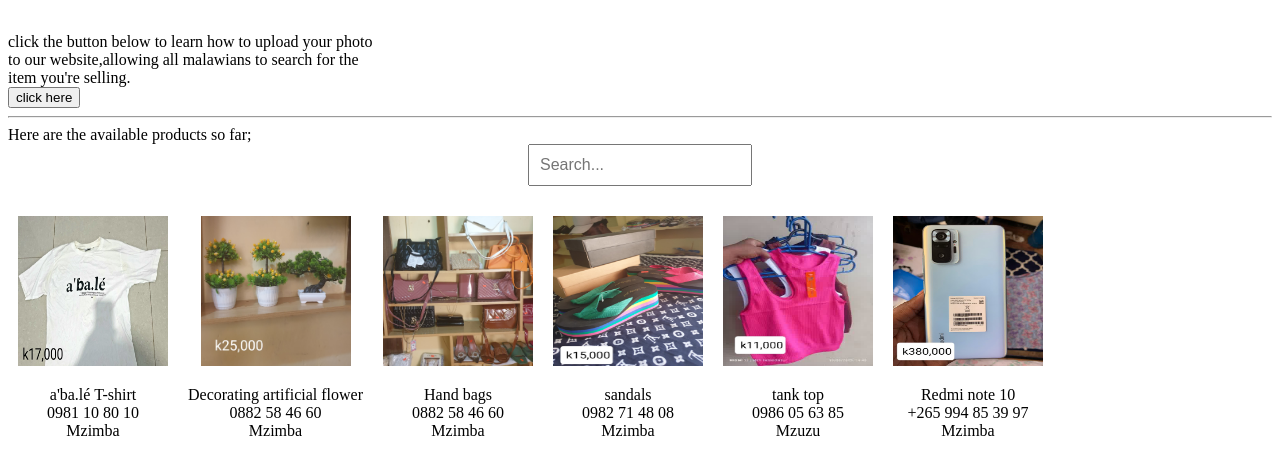
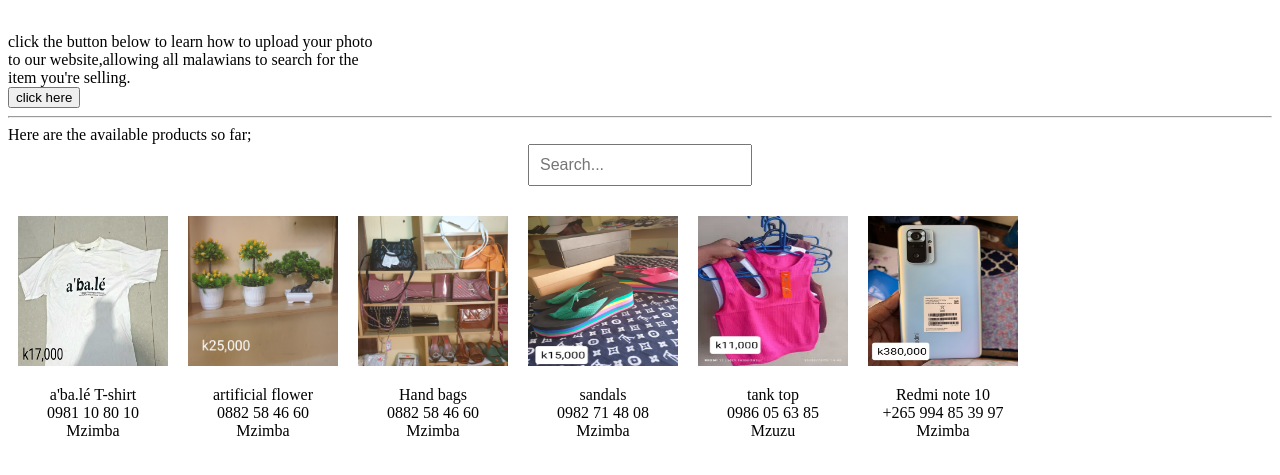
Before and after one commit to OMS265/malawi, a plain HTML site: page index.html in a window 1280 px wide. Shown: the part 165-640 px from the top of the page. Drawn offline with Linux system fonts and the light colour scheme.

Commit message:
Add files via upload

```diff
--- a/index.html
+++ b/index.html
@@ -31,7 +31,7 @@
 
         <div class="image-item" data-text="Decorating artificial flower">
             <img src="2t Decorating artificial flower  0882584660.jpg" alt="">
-            <p> Decorating artificial flower <br>0882 58 46 60<br>Mzimba</p>
+            <p> artificial flower <br>0882 58 46 60<br>Mzimba</p>
         </div>
 
         <div class="image-item" data-text="Hand bags">
```
